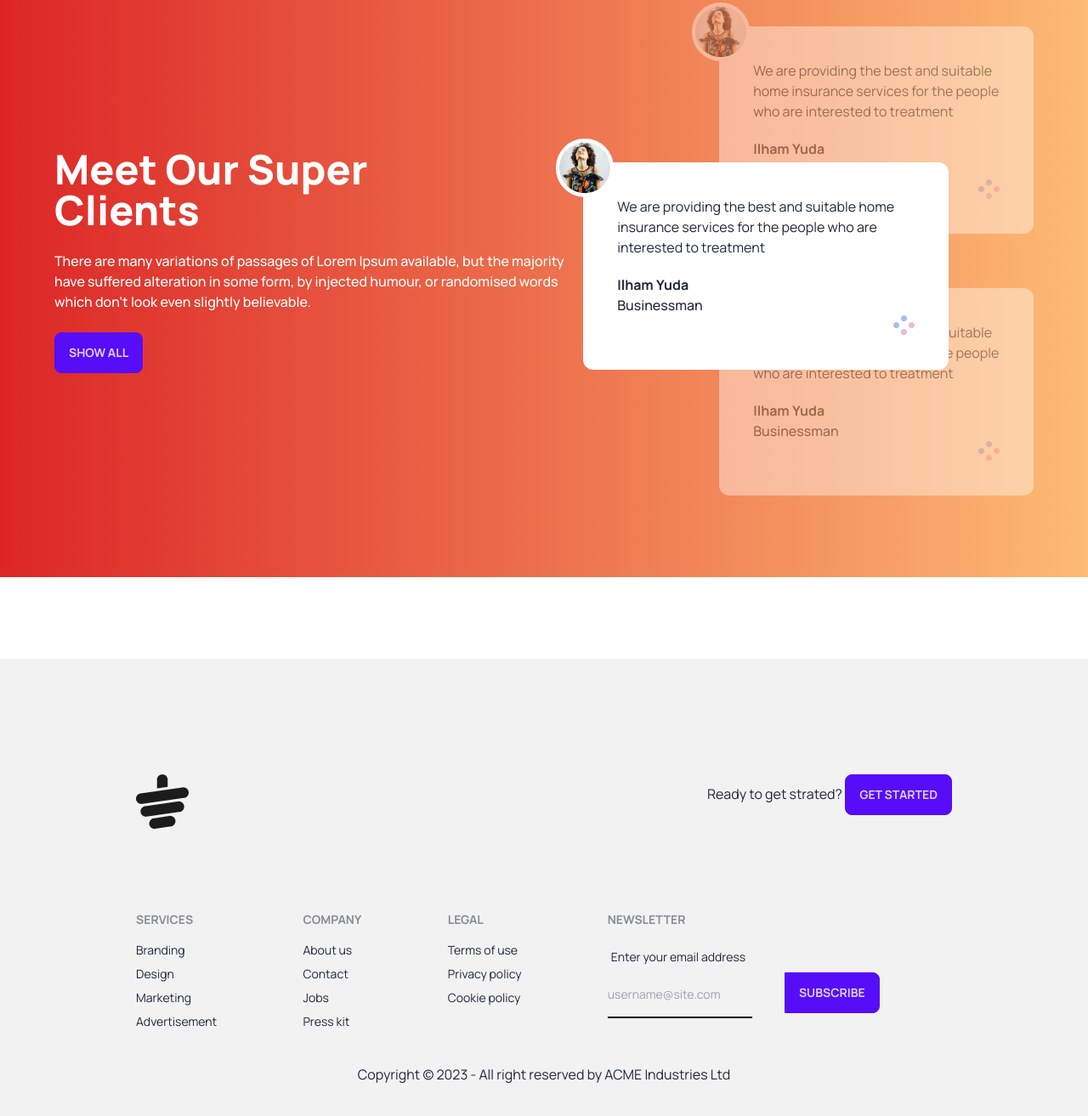
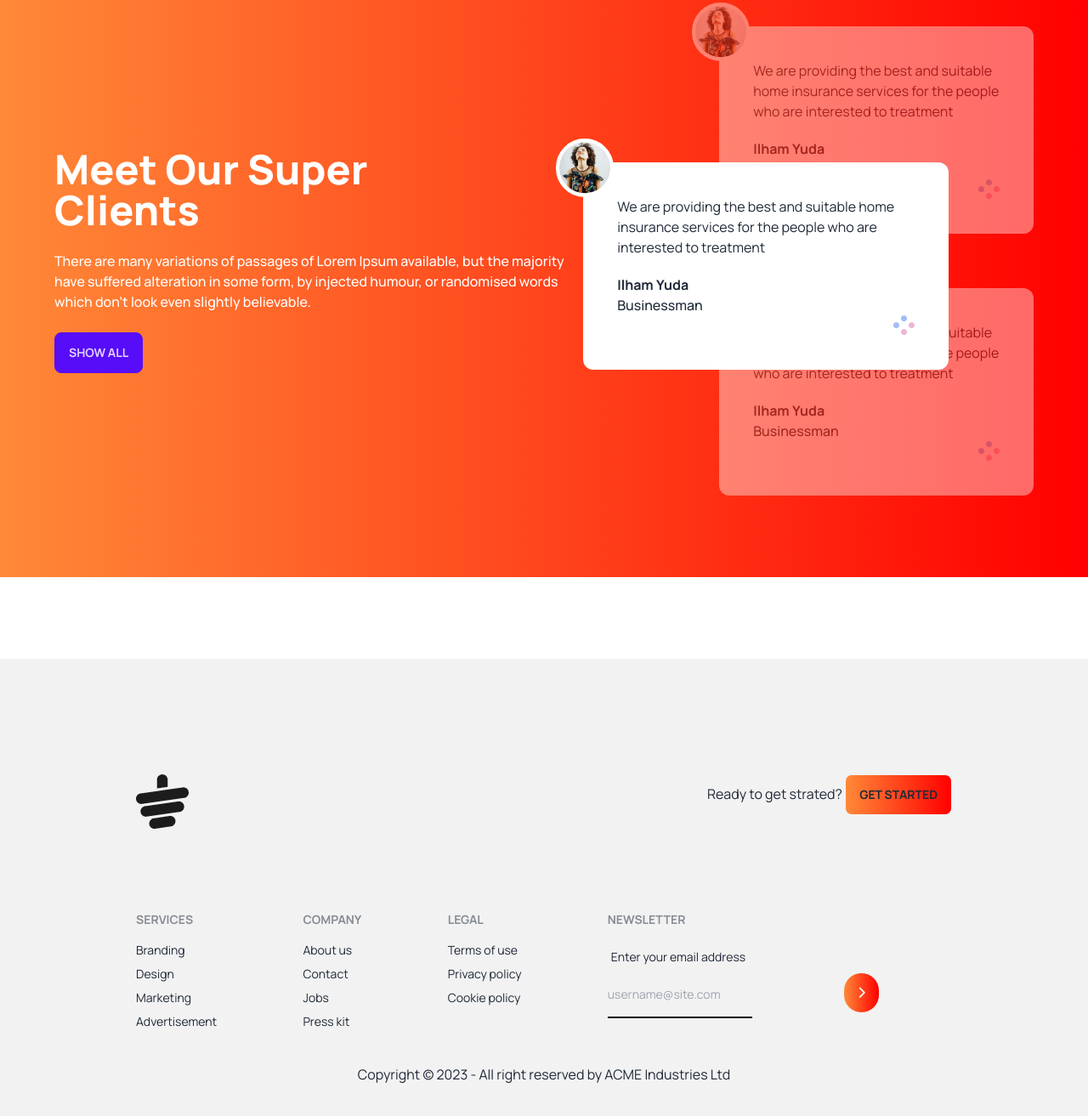
Before and after one commit to claraema2000/tea-house-website, a plain HTML site: page index.html in a window 1280 px wide. Shown: the part 2106-3419 px from the top of the page at 85% size. Drawn offline with nearby package versions, Linux system fonts and the light colour scheme.

Commit message:
Done the website

```diff
--- a/index.html
+++ b/index.html
@@ -13,7 +13,8 @@
           theme: {
             extend: {
               colors: {
-                clifford: '#da373d',
+                'btn-color-start': '#FF8938',
+                'btn-color-end': '#F00',
               }
             }
           }
@@ -120,7 +121,7 @@
               </div>
         </section>
         <!-- Super Clients Section -->
-        <section class="my-24 px-16 py-24 bg-gradient-to-r from-red-600 to-orange-300 flex flex-col lg:flex-row gap-12">
+        <section class="my-24 px-16 py-24 bg-gradient-to-r from-btn-color-start to-btn-color-end flex flex-col lg:flex-row gap-12">
             <div class="flex items-center pr-28">
                 <div class="space-y-6 ">
                     <h2 class="text-5xl font-extrabold text-white">Meet Our Super <br> Clients</h2>
@@ -171,7 +172,7 @@
             <img src="images/cup.png" alt="">
             <p>
                 <span>Ready to get strated?</span>
-                <button class="btn btn-primary">Get Started</button>
+                <button class="btn bg-gradient-to-r from-btn-color-start to-btn-color-end">Get Started</button>
             </p>
         </div>
         <div class="footer">
@@ -203,7 +204,7 @@
                   </label>
                   <div class="relative">
                     <input type="text" placeholder="username@site.com" class="py-4 bg-transparent border-b-2 border-black outline-none" />
-                    <button class="btn btn-primary absolute top-0 right-0 rounded-l-none">Subscribe</button>
+                    <button class="btn bg-gradient-to-r from-btn-color-start to-btn-color-end absolute top-0 right-0 rounded-full"><i class="fa-solid fa-chevron-right" style="color: #ffffff;"></i></button>
                   </div>
                 </div>
               </div>
```
